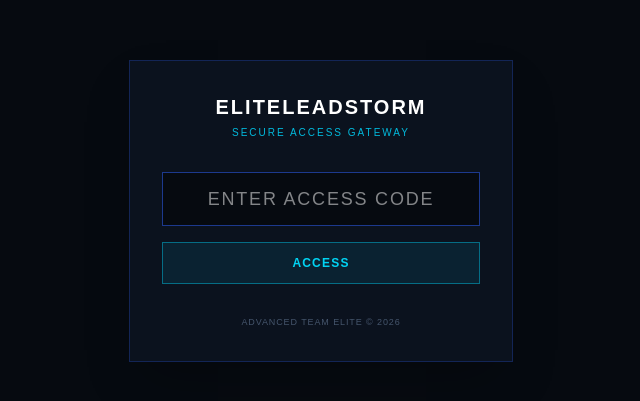
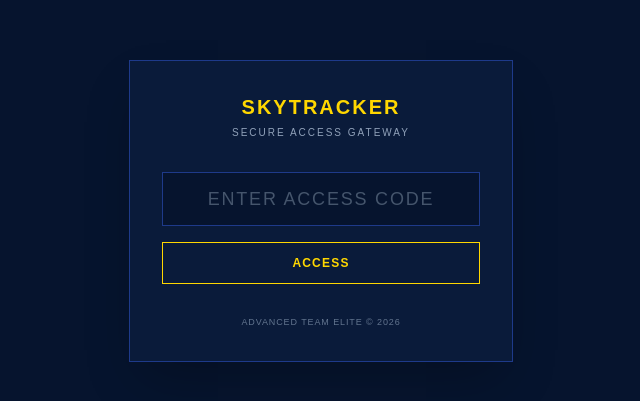
Before and after one commit to dtalledo18/storm-system, a Next.js app: page / in a window 1280 px wide. Shown: the part 189-590 px from the top of the page, without its empty margins (319-959 px from the left). Built offline with nearby package versions, Linux system fonts and the light colour scheme.

Commit message:
Update page.tsx

```diff
--- a/app/page.tsx
+++ b/app/page.tsx
@@ -18,12 +18,12 @@ export default function Home() {
 
   if (!isAuthenticated) {
     return (
-        <div className="flex items-center justify-center min-h-screen bg-[#060a10] text-slate-300">
-          {/* Contenedor tipo "Card" similar a tus KPIs */}
-          <div className="w-full max-w-sm bg-[#0b121e] border border-blue-900/50 p-8 shadow-2xl">
+        <div className="flex items-center justify-center min-h-screen bg-[#06142e] text-slate-300">
+          {/* Contenedor tipo "Card" con los nuevos colores */}
+          <div className="w-full max-w-sm bg-[#0a1b3a] border border-[#1e3a8a] p-8 shadow-2xl">
             <div className="mb-8 text-center">
-              <h1 className="text-xl font-bold tracking-widest text-white uppercase">EliteLeadStorm</h1>
-              <p className="text-[10px] text-cyan-500 uppercase tracking-[0.2em] mt-1">Secure Access Gateway</p>
+              <h1 className="text-xl font-bold tracking-widest text-[#FFD700] uppercase">Skytracker</h1>
+              <p className="text-[10px] text-slate-400 uppercase tracking-[0.2em] mt-1">Secure Access Gateway</p>
             </div>
 
             <form onSubmit={handleLogin} className="flex flex-col gap-4">
@@ -32,17 +32,17 @@ export default function Home() {
                   value={password}
                   onChange={(e) => setPassword(e.target.value)}
                   placeholder="ENTER ACCESS CODE"
-                  className="w-full bg-[#060a10] border border-blue-900 px-4 py-3 text-center text-lg tracking-widest text-white focus:border-cyan-500 focus:outline-none transition-all"
+                  className="w-full bg-[#06142e] border border-[#1e3a8a] px-4 py-3 text-center text-lg tracking-widest text-white focus:border-[#FFD700] focus:outline-none transition-all placeholder:text-slate-600"
               />
               <button
                   type="submit"
-                  className="w-full bg-cyan-500/10 border border-cyan-500/50 py-3 text-xs font-bold uppercase tracking-widest text-cyan-400 hover:bg-cyan-500 hover:text-white transition-all"
+                  className="w-full bg-[#0a1b3a] border border-[#FFD700] py-3 text-xs font-bold uppercase tracking-widest text-[#FFD700] hover:bg-[#FFD700] hover:text-[#06142e] transition-all"
               >
                 ACCESS
               </button>
             </form>
 
-            <div className="mt-8 text-[9px] text-slate-600 text-center uppercase tracking-widest">
+            <div className="mt-8 text-[9px] text-slate-500 text-center uppercase tracking-widest">
               Advanced Team Elite © 2026
             </div>
           </div>
```
